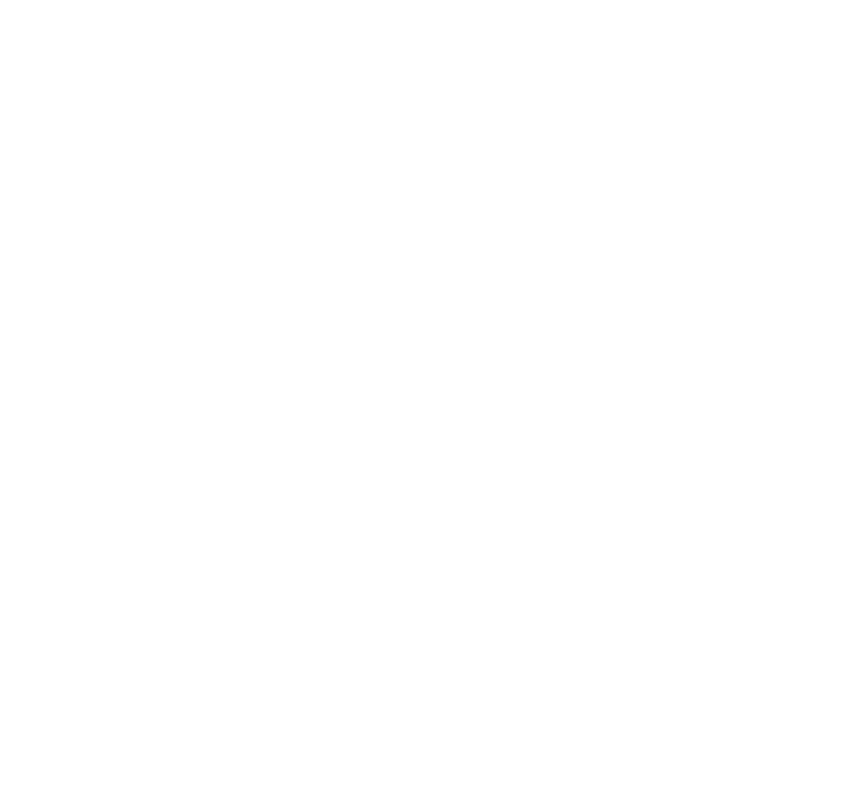
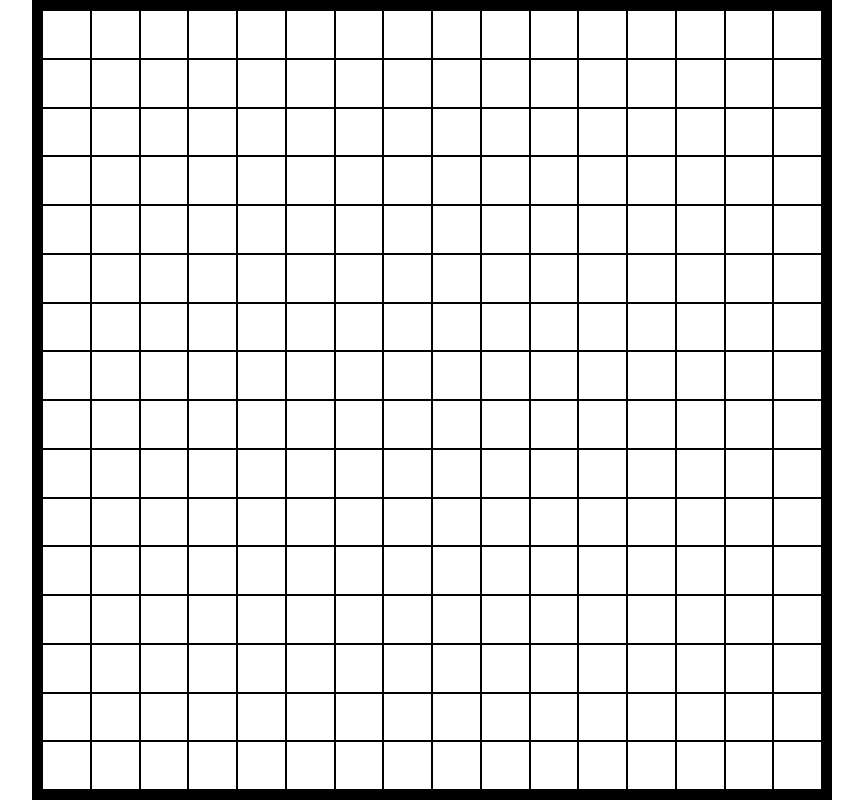
Before and after one commit to Simdraz/PixelSketch, a plain HTML site: page index.html in a window 1280 px wide. Shown: the whole page, without its empty margins (208-1071 px from the left). Drawn offline with Linux system fonts and the light colour scheme.

Commit message:
Created createDiv() that adds a div to sketchContainer, added 16x16 grid of divs to it

```diff
--- a/index.html
+++ b/index.html
@@ -10,7 +10,7 @@
   </head>
   <body>
 
-
+    <div id="sketchContainer"></div>
 
     <script src="main.js" async defer></script>
   </body>
--- a/main.js
+++ b/main.js
@@ -0,0 +1,11 @@
+const sketchDiv = document.querySelector('#sketchContainer');
+
+for (let i=0; i<16*16; i++) {
+  createDiv();
+}
+
+function createDiv () {
+  const div = document.createElement('div');
+  div.classList.add("pixel");
+  sketchDiv.appendChild(div)
+}
--- a/style.css
+++ b/style.css
@@ -0,0 +1,26 @@
+* {
+  box-sizing: border-box;
+  margin: 0;
+  padding: 0;
+}
+
+body {
+  display: flex;
+  height: 100vh;
+  width: 100vw;
+  justify-content: center;
+  align-items: center;
+}
+
+#sketchContainer {
+  height: 800px;
+  width: 800px;
+  border: 10px solid black;
+  display: grid;
+  grid-template-rows: repeat(16, 1fr);
+  grid-template-columns: repeat(16, 1fr);
+}
+
+.pixel {
+  border: 1px solid black;
+}
```
Lines whose indentation alone changed are shown as unchanged.
